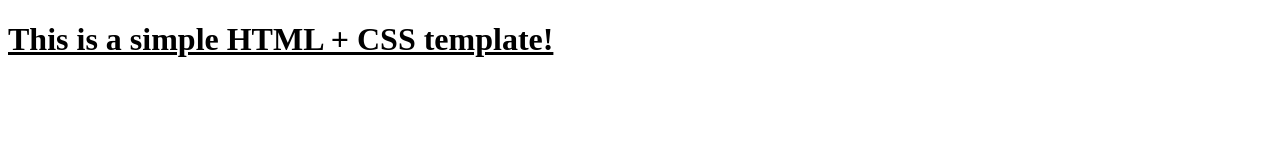
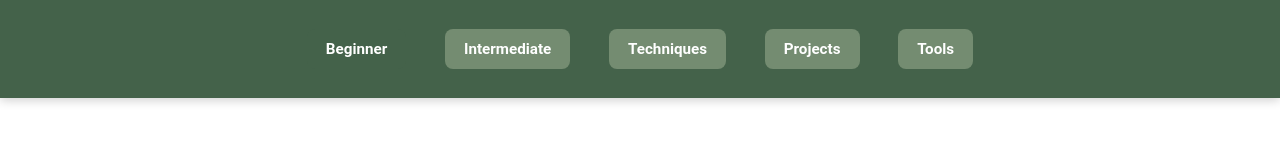
Before and after one commit to isaqli/sew-crochet, a website: page index.html in a window 1280 px wide. Drawn offline with Linux system fonts and the light colour scheme.

Commit message:
version 1

```diff
--- a/index.html
+++ b/index.html
@@ -4,10 +4,23 @@
     <meta charset="UTF-8" />
     <meta name="viewport" content="width=device-width, initial-scale=1.0" />
     <meta http-equiv="X-UA-Compatible" content="ie=edge" />
-    <title>HTML + CSS</title>
+    <title>Sewing and Crocheting Videos</title>
     <link rel="stylesheet" href="styles.css" />
   </head>
   <body>
-    <h1>This is a simple HTML + CSS template!</h1>
+    <!--Navigation Bar-->
+    <nav class="navbar">
+      <ul>
+        <li><a href="#" class="nav-link active" data-tab="beginner">Beginner</a></li>
+        <li><a href="#" class="nav-link" data-tab="intermediate">Intermediate</a></li>
+        <li><a href="#" class="nav-link" data-tab="techniques">Techniques</a></li>
+        <li><a href="#" class="nav-link" data-tab="projects">Projects</a></li>
+        <li><a href="#" class="nav-link" data-tab="tools">Tools</a></li>
+      </ul>
+    </nav>
+    <section class="hero-section">
+
+    </section>
+    <h1>Sewing and Crocheting Videos</h1>
   </body>
 </html>
--- a/styles.css
+++ b/styles.css
@@ -1,3 +1,49 @@
-h1 {
-  text-decoration: underline;
+:root {
+  --primary: #44624a;
+  --secondary: #748c71;
+  --third: #8ba888;
 }
+
+
+/* Navigation Bar */
+.navbar {
+  background-color: var(--primary);
+  padding: 1.5rem 0;
+  width: 100%;
+  position: fixed;
+  top: 0;
+  left: 0;
+  z-index: 1000;
+  box-shadow: 0 2px 10px rgba(0,0,0,0.2);
+}
+
+.navbar ul {
+  display: flex;
+  justify-content: center;
+  list-style: none;
+  flex-wrap: wrap;
+  padding: 0;
+}
+
+.navbar li {
+  margin: 0 1.2rem;
+}
+
+.nav-link {
+  background-color: var(--secondary);
+  padding: 0.7rem 1.2rem;
+  text-decoration: none;
+  font-family: 'Roboto', sans-serif;
+  font-size: 0.95rem;
+  font-weight: 600;
+  border-radius: 8px;
+  color: white;
+}
+
+.nav-link:hover {
+  background-color: var(--third);
+}
+
+.nav-link.active {
+  background-color: var(--primary);
+}
```
Also changed, not shown: 1 other file.
